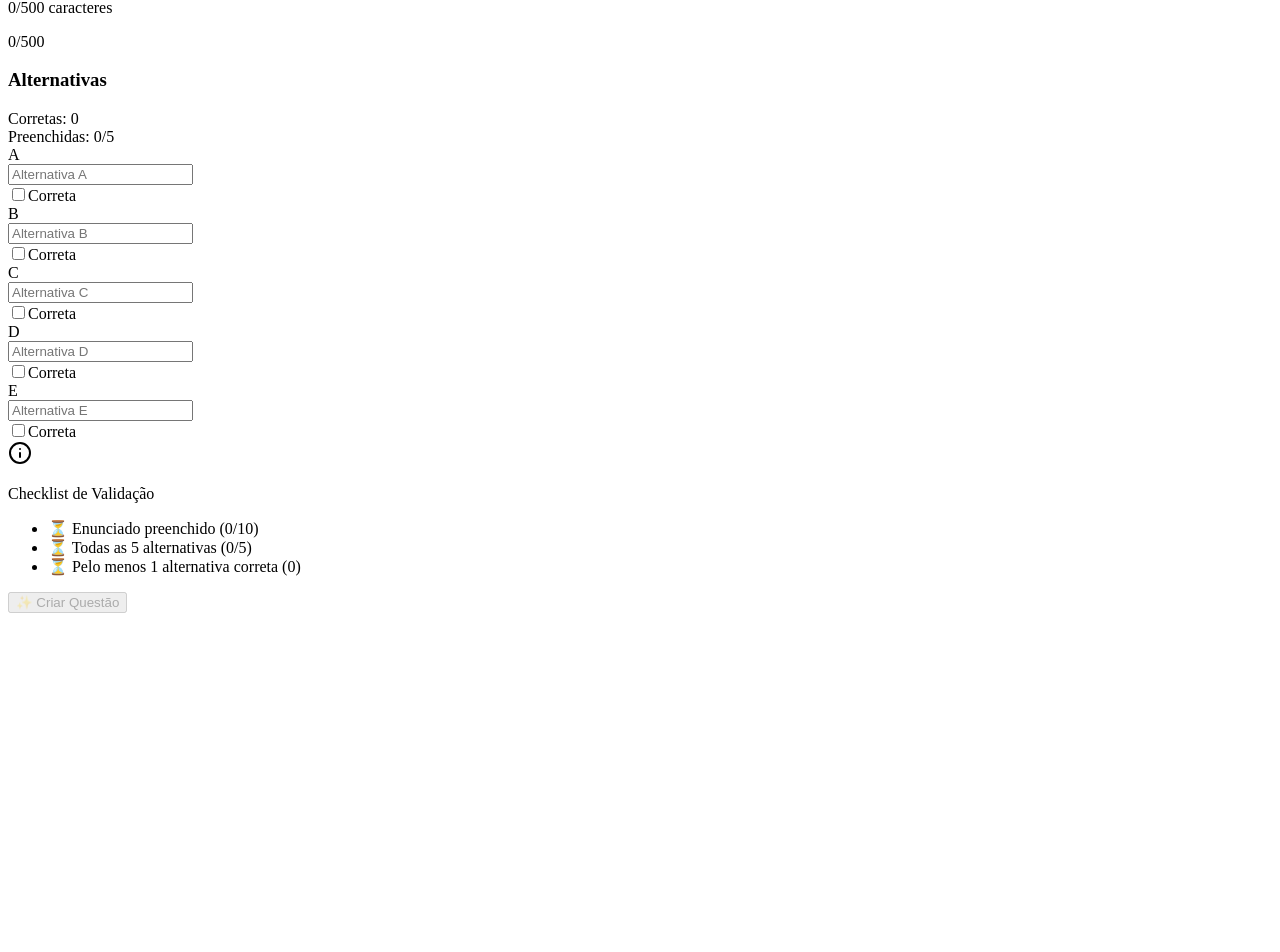
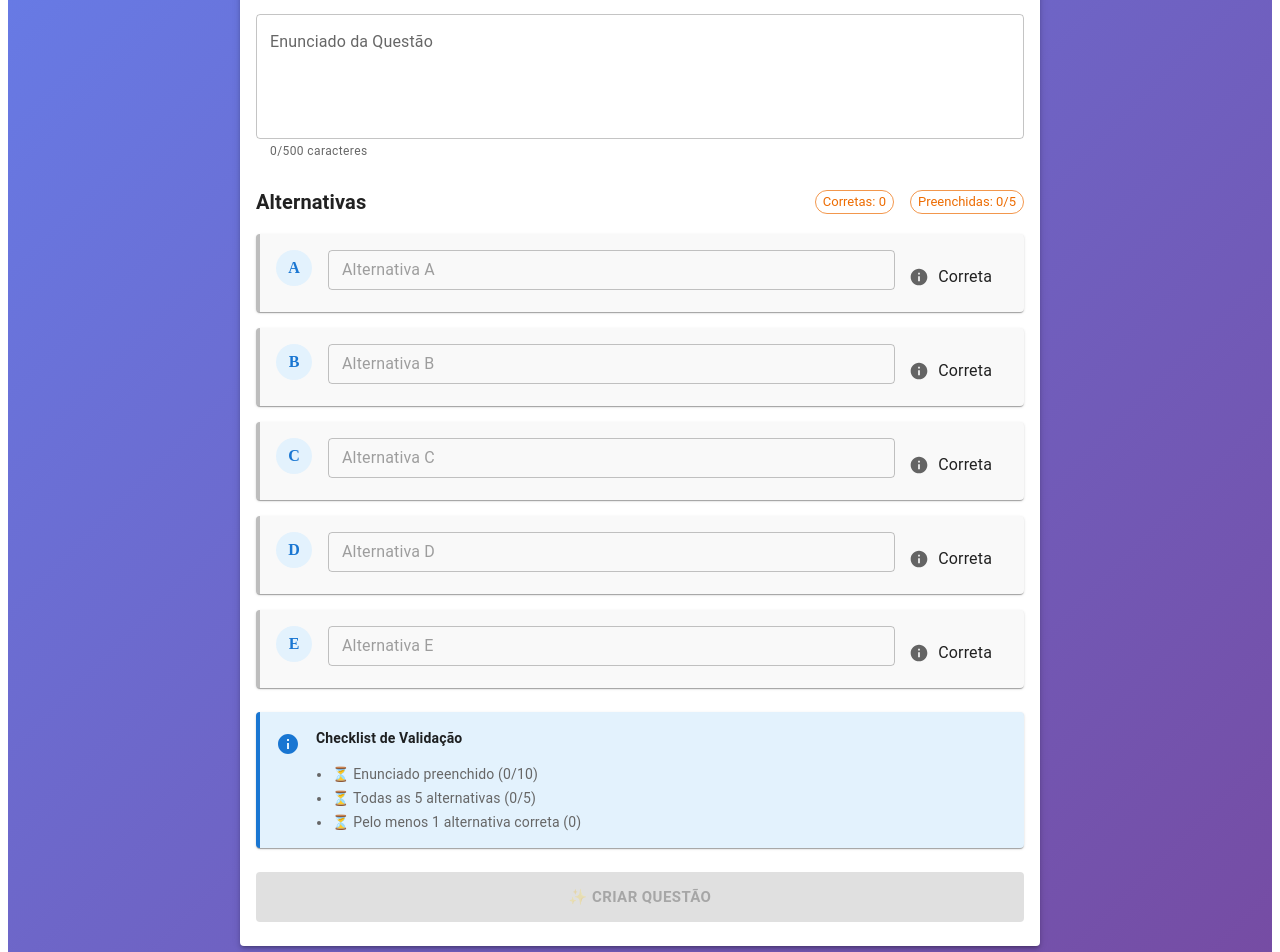
Before and after one commit to RicardoPLins/primeiro-experimento-agentes-IA, a React (Vite) app in the folder packages/frontend/: page /questoes/nova in a window 1280 px wide. Shown: the part 575-1527 px from the top of the page. Before the commit the page ends 1196 px from the top, so only its background shows below. Built offline with nearby package versions, Linux system fonts and the light colour scheme.

Commit message:
fix: corrigindo as funcionalidades das questões e aprimorando o front

```diff
--- a/packages/frontend/src/components/FormQuestao.tsx
+++ b/packages/frontend/src/components/FormQuestao.tsx
@@ -1,12 +1,25 @@
 import { FC, useEffect } from 'react';
-import { useForm } from 'react-hook-form';
+import { useForm, Controller } from 'react-hook-form';
 import { z } from 'zod';
 import { zodResolver } from '@hookform/resolvers/zod';
 import { Questao } from '@gerenciador-provas/shared';
 import { useCriarQuestao, useAtualizarQuestao } from '../hooks/useQuestoes';
 import { useUiStore } from '../store/uiStore';
-import { Button, Input, Textarea, Card, Alert } from './ui';
-import { CheckCircle, Info } from 'lucide-react';
+import {
+  TextField,
+  Button as MuiButton,
+  Card as MuiCard,
+  CardContent,
+  Checkbox,
+  FormControlLabel,
+  Box,
+  Typography,
+  Alert as MuiAlert,
+  CircularProgress,
+  Chip,
+  Paper,
+} from '@mui/material';
+import { Check, Info as InfoIcon } from '@mui/icons-material';
 import { motion } from 'framer-motion';
 
 const questaoSchema = z.object({
@@ -27,8 +40,9 @@ interface FormQuestaoProps {
 }
 
 export const FormQuestao: FC<FormQuestaoProps> = ({ questao, onSuccess }) => {
-  const { register, handleSubmit, formState: { errors }, watch, reset } = useForm<FormQuestaoData>({
+  const { control, handleSubmit, formState: { errors }, watch, reset } = useForm<FormQuestaoData>({
     resolver: zodResolver(questaoSchema),
+    mode: 'onChange',
     defaultValues: {
       enunciado: questao?.enunciado || '',
       alternativas: questao?.alternativas || Array(5).fill(null).map(() => ({ descricao: '', isCorreta: false })),
@@ -76,6 +90,7 @@ export const FormQuestao: FC<FormQuestaoProps> = ({ questao, onSuccess }) => {
         showToast('✅ Questão criada com sucesso!', 'success');
       }
 
+      reset(); // Limpar formulário após sucesso
       onSuccess?.();
     } catch (err: any) {
       console.error('Erro:', err);
@@ -86,28 +101,29 @@ export const FormQuestao: FC<FormQuestaoProps> = ({ questao, onSuccess }) => {
 
   const isLoading = criarMutation.isPending || atualizarMutation?.isPending;
   const hasErrors = Object.keys(errors).length > 0;
+  const isValid = corretasCount > 0 && alternativasPreenchidas === 5 && enunciado.length >= 10 && !hasErrors;
 
   return (
+    <Box component="form" onSubmit={handleSubmit(onSubmit)} sx={{ maxWidth: 800, mx: 'auto' }}>
       <motion.div
-      initial={{ opacity: 0 }}
-      animate={{ opacity: 1 }}
-      className="max-w-3xl mx-auto"
+        initial={{ opacity: 0, y: 20 }}
+        animate={{ opacity: 1, y: 0 }}
       >
-      <Card className="p-8" animated>
+        <MuiCard sx={{ mb: 3, boxShadow: 3 }}>
+          <CardContent>
             {/* Header */}
             <motion.div
               initial={{ opacity: 0, y: -10 }}
               animate={{ opacity: 1, y: 0 }}
-          className="mb-8"
             >
-          <h2 className="text-4xl font-bold text-gray-900">
+              <Typography variant="h4" component="h2" sx={{ fontWeight: 'bold', mb: 1 }}>
                 {questao ? '✏️ Editar Questão' : '✨ Criar Nova Questão'}
-          </h2>
-          <p className="text-gray-600 mt-2">
+              </Typography>
+              <Typography variant="body2" color="textSecondary" sx={{ mb: 3 }}>
                 {questao
                   ? 'Atualize os dados da questão'
                   : 'Preencha todos os campos para criar uma nova questão'}
-          </p>
+              </Typography>
             </motion.div>
 
             {/* Error Alert */}
@@ -115,57 +131,72 @@ export const FormQuestao: FC<FormQuestaoProps> = ({ questao, onSuccess }) => {
               <motion.div
                 initial={{ opacity: 0, y: -10 }}
                 animate={{ opacity: 1, y: 0 }}
-            className="mb-6"
               >
-            <Alert
-              type="error"
-              title="Erro na validação"
-              message="Verifique os campos em vermelho"
-            />
+                <MuiAlert severity="error" sx={{ mb: 3 }}>
+                  Verifique os campos em vermelho
+                </MuiAlert>
               </motion.div>
             )}
 
-        <form onSubmit={handleSubmit(onSubmit)} className="space-y-8">
             {/* Enunciado */}
             <motion.div
               initial={{ opacity: 0, y: 10 }}
               animate={{ opacity: 1, y: 0 }}
               transition={{ delay: 0.1 }}
             >
-            <Textarea
+              <Controller
+                name="enunciado"
+                control={control}
+                render={({ field }) => (
+                  <TextField
+                    {...field}
+                    fullWidth
+                    multiline
+                    rows={4}
                     label="Enunciado da Questão"
                     placeholder="Digite o enunciado da questão aqui..."
-              maxLength={500}
-              helperText={`${enunciado?.length || 0}/500 caracteres`}
-              error={errors.enunciado?.message}
-              {...register('enunciado')}
-              required
+                    error={!!errors.enunciado}
+                    helperText={
+                      errors.enunciado?.message || `${enunciado?.length || 0}/500 caracteres`
+                    }
+                    inputProps={{ maxLength: 500 }}
+                    sx={{ mb: 3 }}
+                  />
+                )}
               />
             </motion.div>
 
+            {/* Alternativas Header */}
+            <Box sx={{ display: 'flex', justifyContent: 'space-between', alignItems: 'center', mb: 2 }}>
+              <Typography variant="h6" sx={{ fontWeight: 'bold' }}>
+                Alternativas
+              </Typography>
+              <Box sx={{ display: 'flex', gap: 2 }}>
+                <Chip
+                  label={`Corretas: ${corretasCount}`}
+                  color={corretasCount > 0 ? 'success' : 'warning'}
+                  variant="outlined"
+                  size="small"
+                />
+                <Chip
+                  label={`Preenchidas: ${alternativasPreenchidas}/5`}
+                  color={alternativasPreenchidas === 5 ? 'success' : 'warning'}
+                  variant="outlined"
+                  size="small"
+                />
+              </Box>
+            </Box>
+
             {/* Alternativas */}
             <motion.div
-            initial={{ opacity: 0, y: 10 }}
-            animate={{ opacity: 1, y: 0 }}
+              initial={{ opacity: 0 }}
+              animate={{ opacity: 1 }}
               transition={{ delay: 0.2 }}
-            className="space-y-4"
             >
-            <div className="flex justify-between items-center">
-              <h3 className="text-lg font-semibold text-gray-900">Alternativas</h3>
-              <motion.div className="flex gap-4 text-sm">
-                <div className={corretasCount > 0 ? 'text-green-600' : 'text-yellow-600'}>
-                  Corretas: <span className="font-bold">{corretasCount}</span>
-                </div>
-                <div className={alternativasPreenchidas === 5 ? 'text-green-600' : 'text-yellow-600'}>
-                  Preenchidas: <span className="font-bold">{alternativasPreenchidas}/5</span>
-                </div>
-              </motion.div>
-            </div>
-
-            <div className="grid gap-3">
+              <Box sx={{ mb: 3, display: 'flex', flexDirection: 'column', gap: 2 }}>
                 {alternativas?.map((alt, idx) => {
                   const letra = String.fromCharCode(65 + idx);
-                const temErro = !!errors.alternativas?.[idx];
+                  const temErro = !!errors.alternativas?.[idx]?.descricao;
 
                   return (
                     <motion.div
@@ -174,51 +205,88 @@ export const FormQuestao: FC<FormQuestaoProps> = ({ questao, onSuccess }) => {
                       animate={{ opacity: 1, x: 0 }}
                       transition={{ delay: 0.2 + idx * 0.05 }}
                     >
-                    <Card
-                      className={`p-4 transition-all ${
-                        temErro
-                          ? 'bg-red-50 border-red-300'
+                      <Paper
+                        sx={{
+                          p: 2,
+                          backgroundColor: temErro
+                            ? '#fee'
                             : alt.isCorreta
-                          ? 'bg-green-50 border-green-300'
-                          : 'bg-gray-50'
-                      }`}
-                      hover={false}
+                            ? '#efe'
+                            : '#f9f9f9',
+                          borderLeft: `4px solid ${
+                            temErro ? '#d32f2f' : alt.isCorreta ? '#2e7d32' : '#bdbdbd'
+                          }`,
+                          transition: 'all 0.3s ease',
+                        }}
                       >
-                      <div className="flex gap-3 items-start">
-                        <div className="flex-shrink-0 w-8 h-8 rounded-full bg-blue-100 text-blue-600 flex items-center justify-center font-bold text-sm">
+                        <Box sx={{ display: 'flex', gap: 2, alignItems: 'flex-start' }}>
+                          {/* Letter Badge */}
+                          <Box
+                            sx={{
+                              width: 36,
+                              height: 36,
+                              borderRadius: '50%',
+                              backgroundColor: '#e3f2fd',
+                              color: '#1976d2',
+                              display: 'flex',
+                              alignItems: 'center',
+                              justifyContent: 'center',
+                              fontWeight: 'bold',
+                              flexShrink: 0,
+                            }}
+                          >
                             {letra}
-                        </div>
-                        <div className="flex-1">
-                          <Input
+                          </Box>
+
+                          {/* Alternativa Input */}
+                          <Box sx={{ flex: 1 }}>
+                            <Controller
+                              name={`alternativas.${idx}.descricao`}
+                              control={control}
+                              render={({ field }) => (
+                                <TextField
+                                  {...field}
+                                  fullWidth
+                                  size="small"
                                   placeholder={`Alternativa ${letra}`}
-                            error={errors.alternativas?.[idx]?.descricao?.message}
-                            {...register(`alternativas.${idx}.descricao`)}
+                                  error={temErro}
+                                  helperText={errors.alternativas?.[idx]?.descricao?.message}
+                                  inputProps={{ maxLength: 200 }}
                                 />
-                        </div>
-                        <label className="flex items-center gap-2 cursor-pointer mt-2 flex-shrink-0">
-                          <input
-                            {...register(`alternativas.${idx}.isCorreta`)}
-                            type="checkbox"
-                            className="w-5 h-5 accent-green-600 cursor-pointer"
+                              )}
                             />
-                          <span className="text-sm font-medium text-gray-700">
-                            {alt.isCorreta ? '✅ Correta' : 'Correta'}
-                          </span>
-                        </label>
-                      </div>
-                    </Card>
+                          </Box>
+
+                          {/* Checkbox Correta */}
+                          <Box sx={{ flexShrink: 0, pt: 1 }}>
+                            <Controller
+                              name={`alternativas.${idx}.isCorreta`}
+                              control={control}
+                              render={({ field }) => (
+                                <FormControlLabel
+                                  control={
+                                    <Checkbox
+                                      {...field}
+                                      color="success"
+                                      icon={<InfoIcon fontSize="small" />}
+                                      checkedIcon={<Check fontSize="small" />}
+                                    />
+                                  }
+                                  label={alt.isCorreta ? 'Correta ✅' : 'Correta'}
+                                  sx={{
+                                    color: alt.isCorreta ? '#2e7d32' : 'textSecondary',
+                                    fontWeight: alt.isCorreta ? 'bold' : 'normal',
+                                  }}
+                                />
+                              )}
+                            />
+                          </Box>
+                        </Box>
+                      </Paper>
                     </motion.div>
                   );
                 })}
-            </div>
-
-            {errors.alternativas && (
-              <Alert
-                type="error"
-                title="Erro"
-                message={errors.alternativas.message as string}
-              />
-            )}
+              </Box>
             </motion.div>
 
             {/* Validation Checklist */}
@@ -226,33 +294,63 @@ export const FormQuestao: FC<FormQuestaoProps> = ({ questao, onSuccess }) => {
               initial={{ opacity: 0 }}
               animate={{ opacity: 1 }}
               transition={{ delay: 0.8 }}
-            className={`rounded-lg p-4 border-2 ${
-              corretasCount > 0 && alternativasPreenchidas === 5 && enunciado.length >= 10
-                ? 'bg-green-50 border-green-300'
-                : 'bg-blue-50 border-blue-300'
-            }`}
             >
-            <div className="flex gap-3">
-              {corretasCount > 0 && alternativasPreenchidas === 5 && enunciado.length >= 10 ? (
-                <CheckCircle className="w-5 h-5 text-green-600 flex-shrink-0 mt-0.5" />
+              <Paper
+                sx={{
+                  p: 2,
+                  mb: 3,
+                  backgroundColor: isValid ? '#e8f5e9' : '#e3f2fd',
+                  borderLeft: `4px solid ${isValid ? '#2e7d32' : '#1976d2'}`,
+                  transition: 'all 0.3s ease',
+                }}
+              >
+                <Box sx={{ display: 'flex', gap: 2 }}>
+                  {isValid ? (
+                    <Check sx={{ color: '#2e7d32', flexShrink: 0, mt: 0.5 }} />
                   ) : (
-                <Info className="w-5 h-5 text-blue-600 flex-shrink-0 mt-0.5" />
+                    <InfoIcon sx={{ color: '#1976d2', flexShrink: 0, mt: 0.5 }} />
                   )}
-              <div className="text-sm">
-                <p className="font-semibold mb-2 text-gray-900">Checklist de Validação</p>
-                <ul className="space-y-1">
-                  <li className={enunciado.length >= 10 ? 'text-green-700' : 'text-gray-700'}>
-                    {enunciado.length >= 10 ? '✅' : '⏳'} Enunciado preenchido ({enunciado.length}/10)
-                  </li>
-                  <li className={alternativasPreenchidas === 5 ? 'text-green-700' : 'text-gray-700'}>
-                    {alternativasPreenchidas === 5 ? '✅' : '⏳'} Todas as 5 alternativas ({alternativasPreenchidas}/5)
-                  </li>
-                  <li className={corretasCount > 0 ? 'text-green-700' : 'text-gray-700'}>
-                    {corretasCount > 0 ? '✅' : '⏳'} Pelo menos 1 alternativa correta ({corretasCount})
-                  </li>
-                </ul>
-              </div>
-            </div>
+                  <Box sx={{ flex: 1 }}>
+                    <Typography variant="body2" sx={{ fontWeight: 'bold', mb: 1 }}>
+                      Checklist de Validação
+                    </Typography>
+                    <Box component="ul" sx={{ pl: 2, mb: 0 }}>
+                      <Typography
+                        component="li"
+                        variant="body2"
+                        sx={{
+                          color: enunciado.length >= 10 ? '#2e7d32' : '#666',
+                          mb: 0.5,
+                        }}
+                      >
+                        {enunciado.length >= 10 ? '✅' : '⏳'} Enunciado preenchido (
+                        {enunciado.length}/10)
+                      </Typography>
+                      <Typography
+                        component="li"
+                        variant="body2"
+                        sx={{
+                          color: alternativasPreenchidas === 5 ? '#2e7d32' : '#666',
+                          mb: 0.5,
+                        }}
+                      >
+                        {alternativasPreenchidas === 5 ? '✅' : '⏳'} Todas as 5 alternativas (
+                        {alternativasPreenchidas}/5)
+                      </Typography>
+                      <Typography
+                        component="li"
+                        variant="body2"
+                        sx={{
+                          color: corretasCount > 0 ? '#2e7d32' : '#666',
+                        }}
+                      >
+                        {corretasCount > 0 ? '✅' : '⏳'} Pelo menos 1 alternativa correta (
+                        {corretasCount})
+                      </Typography>
+                    </Box>
+                  </Box>
+                </Box>
+              </Paper>
             </motion.div>
 
             {/* Submit Button */}
@@ -261,23 +359,33 @@ export const FormQuestao: FC<FormQuestaoProps> = ({ questao, onSuccess }) => {
               animate={{ opacity: 1 }}
               transition={{ delay: 0.9 }}
             >
-            <Button
+              <MuiButton
                 type="submit"
-              variant="primary"
-              size="lg"
-              className="w-full"
-              isLoading={isLoading}
-              disabled={isLoading || corretasCount === 0 || alternativasPreenchidas < 5}
+                fullWidth
+                variant="contained"
+                size="large"
+                disabled={isLoading || !isValid}
+                sx={{
+                  background: isValid
+                    ? 'linear-gradient(135deg, #667eea 0%, #764ba2 100%)'
+                    : '#ccc',
+                  color: '#fff',
+                  fontWeight: 'bold',
+                  py: 1.5,
+                }}
               >
-              {isLoading
-                ? 'Salvando...'
-                : questao
-                ? '💾 Atualizar Questão'
-                : '✨ Criar Questão'}
-            </Button>
+                {isLoading ? (
+                  <CircularProgress size={24} color="inherit" />
+                ) : questao ? (
+                  '💾 Atualizar Questão'
+                ) : (
+                  '✨ Criar Questão'
+                )}
+              </MuiButton>
             </motion.div>
-        </form>
-      </Card>
+          </CardContent>
+        </MuiCard>
       </motion.div>
+    </Box>
   );
 };
--- a/packages/frontend/src/pages/CriarEditarQuestao.tsx
+++ b/packages/frontend/src/pages/CriarEditarQuestao.tsx
@@ -3,7 +3,8 @@ import { useParams, useNavigate } from 'react-router-dom';
 import { FormQuestao } from '../components/FormQuestao';
 import { useQuestao } from '../hooks/useQuestoes';
 import { motion } from 'framer-motion';
-import { ArrowLeft, Loader } from 'lucide-react';
+import { ArrowBack } from '@mui/icons-material';
+import { Box, Button as MuiButton, Container, CircularProgress, Typography } from '@mui/material';
 
 export const CriarEditarQuestao: FC = () => {
   const { id } = useParams<{ id: string }>();
@@ -11,31 +12,56 @@ export const CriarEditarQuestao: FC = () => {
   const { data: questao, isLoading } = useQuestao(id);
 
   return (
-    <div className="min-h-screen bg-gradient-to-br from-gray-50 via-blue-50 to-indigo-50 p-6">
+    <Box
+      sx={{
+        minHeight: '100vh',
+        background: 'linear-gradient(135deg, #667eea 0%, #764ba2 100%)',
+        py: 4,
+      }}
+    >
+      <Container maxWidth="md">
         {/* Back Button */}
-      <motion.button
+        <motion.div
           initial={{ opacity: 0, x: -20 }}
           animate={{ opacity: 1, x: 0 }}
+        >
+          <MuiButton
+            startIcon={<ArrowBack />}
             onClick={() => navigate('/questoes')}
-        className="mb-6 flex items-center gap-2 text-gray-600 hover:text-gray-900 transition-colors"
+            sx={{
+              mb: 3,
+              color: '#fff',
+              textTransform: 'none',
+              fontSize: '1rem',
+              '&:hover': {
+                backgroundColor: 'rgba(255, 255, 255, 0.1)',
+              },
+            }}
           >
-        <ArrowLeft className="w-5 h-5" />
             Voltar para Questões
-      </motion.button>
+          </MuiButton>
+        </motion.div>
 
         {/* Loading State */}
         {id && isLoading && (
           <motion.div
             initial={{ opacity: 0 }}
             animate={{ opacity: 1 }}
-          className="flex items-center justify-center py-20"
           >
-          <div className="text-center">
-            <div className="animate-spin mb-4">
-              <Loader className="w-8 h-8 text-blue-600" />
-            </div>
-            <p className="text-gray-600">Carregando questão...</p>
-          </div>
+            <Box
+              sx={{
+                textAlign: 'center',
+                py: 10,
+                backgroundColor: 'rgba(255, 255, 255, 0.95)',
+                borderRadius: 2,
+                boxShadow: 3,
+              }}
+            >
+              <CircularProgress size={50} sx={{ mb: 2, color: '#667eea' }} />
+              <Typography variant="body1" color="textSecondary">
+                Carregando questão...
+              </Typography>
+            </Box>
           </motion.div>
         )}
 
@@ -51,6 +77,7 @@ export const CriarEditarQuestao: FC = () => {
             />
           </motion.div>
         )}
-    </div>
+      </Container>
+    </Box>
   );
 };
```
Also changed, not shown: packages/frontend/package.json (+14 -8 lines). Lines whose indentation alone changed are shown as unchanged.
